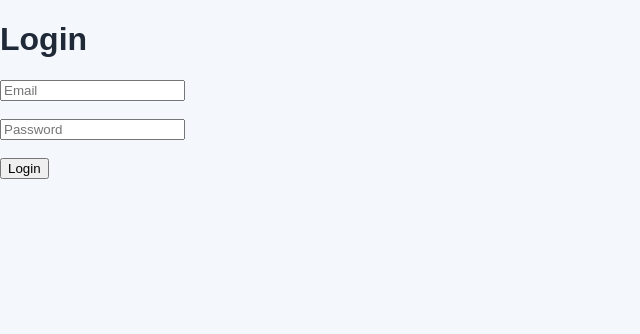
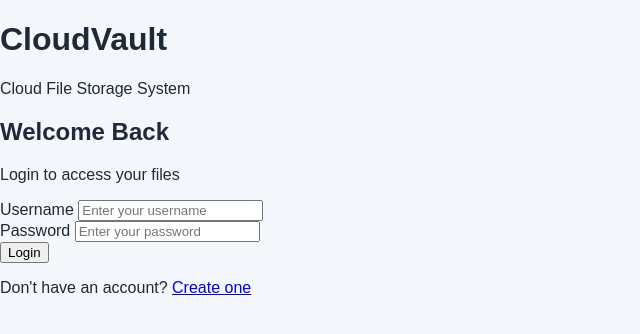
Before and after one commit to 11249a157-jpg/CloudFileStorage, a Flask app: page /login in a window 1280 px wide. Shown: the top 334 px of the page, without its empty margins (0-640 px from the left). Run offline with Flask 3, Linux system fonts and the light colour scheme.

Commit message:
Secure app and improve login page

```diff
--- a/app.py
+++ b/app.py
@@ -30,7 +30,7 @@ load_dotenv(
     os.path.join(app.root_path, ".env")
 )
 
-app.secret_key = "change-this-to-a-random-secret"
+app.secret_key = os.getenv("FLASK_SECRET_KEY")
 
 AZURE_CONNECTION_STRING = os.getenv(
     "AZURE_STORAGE_CONNECTION_STRING"
--- a/templates/login.html
+++ b/templates/login.html
@@ -1,47 +1,73 @@
 <!DOCTYPE html>
 <html lang="en">
-
 <head>
     <meta charset="UTF-8">
     <meta name="viewport" content="width=device-width, initial-scale=1.0">
 
-    <title>Login - Cloud File Storage</title>
+    <title>Login - CloudVault</title>
 
-    <link rel="stylesheet" href="{{ url_for('static', filename='style.css') }}">
+    <link
+        rel="stylesheet"
+        href="{{ url_for('static', filename='style.css') }}"
+    >
 </head>
 
-<body>
+<body class="login-page">
 
-    <div class="container">
+    <div class="login-container">
 
-        <h1>Login</h1>
+        <div class="login-card">
 
-        <form method="POST">
+            <div class="login-header">
+                <h1>CloudVault</h1>
+                <p>Cloud File Storage System</p>
+            </div>
+
+            <h2>Welcome Back</h2>
+            <p class="login-subtitle">
+                Login to access your files
+            </p>
+
+            <form method="POST" action="{{ url_for('login') }}">
+
+                <div class="form-group">
+                    <label for="username">Username</label>
 
                     <input
-                type="email"
-                name="email"
-                placeholder="Email"
+                        type="text"
+                        id="username"
+                        name="username"
+                        placeholder="Enter your username"
                         required
                     >
+                </div>
 
-            <br><br>
+                <div class="form-group">
+                    <label for="password">Password</label>
 
                     <input
                         type="password"
+                        id="password"
                         name="password"
-                placeholder="Password"
+                        placeholder="Enter your password"
                         required
                     >
+                </div>
 
-            <br><br>
-
-            <button type="submit">Login</button>
+                <button type="submit" class="login-button">
+                    Login
+                </button>
 
             </form>
+
+            <p class="register-link">
+                Don't have an account?
+                <a href="{{ url_for('register') }}">Create one</a>
+            </p>
+
+        </div>
 
     </div>
 
 </body>
-
 </html>
```
Lines whose indentation alone changed are shown as unchanged.
